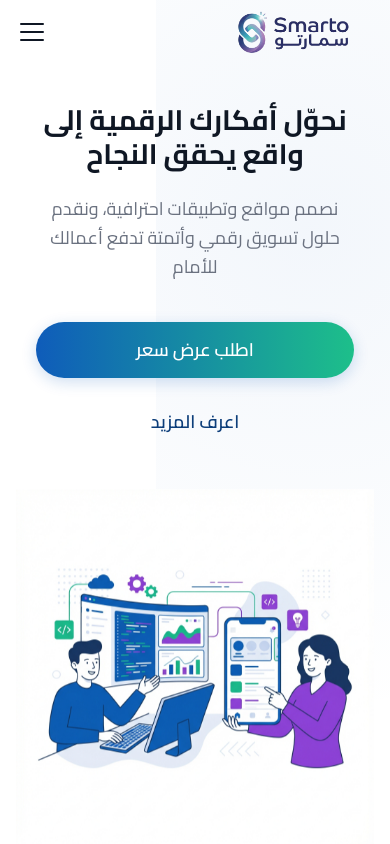
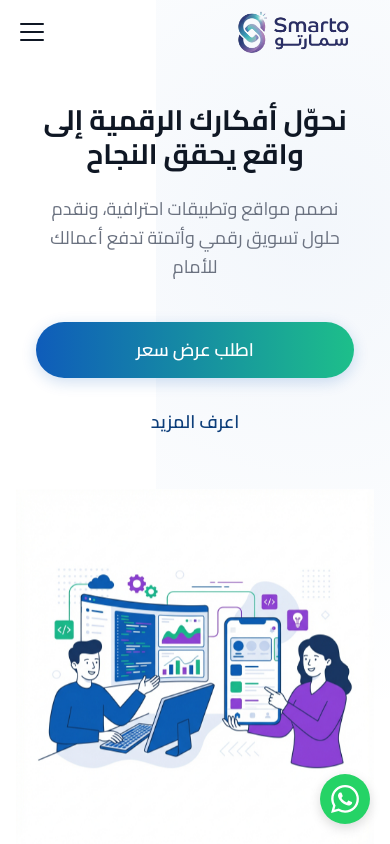
Before and after one commit to Samo-cyber/Smarto-repo, a Next.js app: page / in a window 390 px wide. Shown: the top 844 px of the page. Built offline with nearby package versions, Linux system fonts and the light colour scheme.

Commit message:
update whatsapp button

```diff
--- a/src/app/layout.tsx
+++ b/src/app/layout.tsx
@@ -19,6 +19,8 @@
   description: "شركة حلول تقنية تقدم خدمات تصميم مواقع، تطبيقات، تصميم جرافيك، تسويق رقمي، وأتمتة.",
 };
 
+import { FloatingWhatsApp } from "@/components/ui/FloatingWhatsApp";
+
 export default function RootLayout({
   children,
 }: Readonly<{
@@ -28,6 +30,7 @@
     <html lang="ar" dir="rtl">
       <body className={`${cairo.variable} ${inter.variable}`}>
         {children}
+        <FloatingWhatsApp />
       </body>
     </html>
   );
--- /dev/null
+++ b/src/components/ui/FloatingWhatsApp.module.css
@@ -0,0 +1,76 @@
+.container {
+    position: fixed;
+    bottom: 32px;
+    right: 32px;
+    z-index: 9999;
+    display: flex;
+    flex-direction: column;
+    gap: 16px;
+    align-items: flex-end;
+}
+
+.button {
+    width: 60px;
+    height: 60px;
+    border-radius: 50%;
+    display: flex;
+    align-items: center;
+    justify-content: center;
+    color: white;
+    box-shadow: 0 4px 12px rgba(0, 0, 0, 0.15);
+    transition: transform 0.3s cubic-bezier(0.175, 0.885, 0.32, 1.275), box-shadow 0.3s ease;
+    cursor: pointer;
+    text-decoration: none;
+    position: relative;
+}
+
+.button:hover {
+    transform: scale(1.1);
+    box-shadow: 0 8px 24px rgba(0, 0, 0, 0.2);
+}
+
+.button svg {
+    width: 32px;
+    height: 32px;
+    fill: currentColor;
+}
+
+.tooltip {
+    position: absolute;
+    right: 70px;
+    background: white;
+    color: #333;
+    padding: 8px 16px;
+    border-radius: 8px;
+    font-size: 14px;
+    font-weight: 500;
+    box-shadow: 0 4px 12px rgba(0, 0, 0, 0.1);
+    white-space: nowrap;
+    opacity: 0;
+    visibility: hidden;
+    transition: all 0.3s ease;
+    transform: translateX(10px);
+}
+
+.button:hover .tooltip {
+    opacity: 1;
+    visibility: visible;
+    transform: translateX(0);
+}
+
+@media (max-width: 600px) {
+    .container {
+        bottom: 20px;
+        right: 20px;
+    }
+
+    .button {
+        width: 50px;
+        height: 50px;
+    }
+
+    .button svg {
+        width: 28px;
+        height: 28px;
+    }
+}
--- /dev/null
+++ b/src/components/ui/FloatingWhatsApp.tsx
@@ -0,0 +1,32 @@
+'use client';
+
+import React from 'react';
+import styles from './FloatingWhatsApp.module.css';
+import content from '@/data/site-content.json';
+
+export const FloatingWhatsApp = () => {
+    const { whatsapp } = content.components.floating_buttons;
+
+    if (!whatsapp || !whatsapp.enabled) return null;
+
+    const phoneNumber = whatsapp.phone || '201007501816'; // Fallback if not in JSON
+    const whatsappUrl = `https://wa.me/${phoneNumber}`;
+
+    return (
+        <div className={styles.container}>
+            <a
+                href={whatsappUrl}
+                target="_blank"
+                rel="noopener noreferrer"
+                className={styles.button}
+                style={{ backgroundColor: whatsapp.color || '#25D366' }}
+                aria-label="Chat on WhatsApp"
+            >
+                <span className={styles.tooltip}>تواصل معنا عبر واتساب</span>
+                <svg viewBox="0 0 24 24" xmlns="http://www.w3.org/2000/svg">
+                    <path d="M17.472 14.382c-.297-.149-1.758-.867-2.03-.967-.273-.099-.471-.148-.67.15-.197.297-.767.966-.94 1.164-.173.199-.347.223-.644.075-.297-.15-1.255-.463-2.39-1.475-.883-.788-1.48-1.761-1.653-2.059-.173-.297-.018-.458.13-.606.134-.133.298-.347.446-.52.149-.174.198-.298.298-.497.099-.198.05-.371-.025-.52-.075-.149-.669-1.612-.916-2.207-.242-.579-.487-.5-.669-.51-.173-.008-.371-.01-.57-.01-.198 0-.52.074-.792.372-.272.297-1.04 1.016-1.04 2.479 0 1.462 1.065 2.875 1.213 3.074.149.198 2.096 3.2 5.077 4.487.709.306 1.262.489 1.694.625.712.227 1.36.195 1.871.118.571-.085 1.758-.719 2.006-1.413.248-.694.248-1.289.173-1.413-.074-.124-.272-.198-.57-.347m-5.421 7.403h-.004a9.87 9.87 0 01-5.031-1.378l-.361-.214-3.741.982.998-3.648-.235-.374a9.86 9.86 0 01-1.51-5.26c.001-5.45 4.436-9.884 9.888-9.884 2.64 0 5.122 1.03 6.988 2.898a9.825 9.825 0 012.893 6.994c-.003 5.45-4.437 9.884-9.885 9.884m8.413-18.297A11.815 11.815 0 0012.05 0C5.495 0 .16 5.335.157 11.892c0 2.096.547 4.142 1.588 5.945L.057 24l6.305-1.654a11.882 11.882 0 005.683 1.448h.005c6.554 0 11.89-5.335 11.893-11.893a11.821 11.821 0 00-3.48-8.413Z" />
+                </svg>
+            </a>
+        </div>
+    );
+};
--- a/src/data/site-content.json
+++ b/src/data/site-content.json
@@ -405,7 +405,8 @@
                 "enabled": true,
                 "position": "bottom-right",
                 "size": "56px",
-                "color": "#25D366"
+                "color": "#25D366",
+                "phone": "201007501816"
             },
             "phone": {
                 "enabled": true,
```
